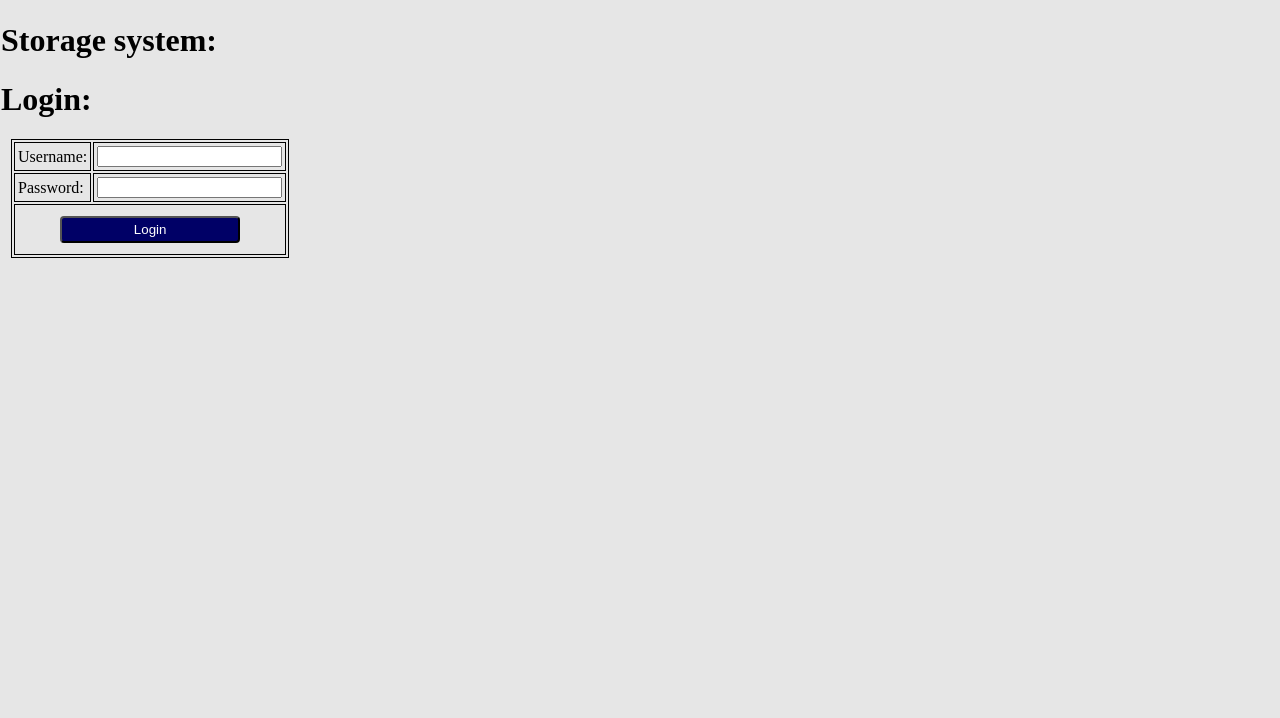
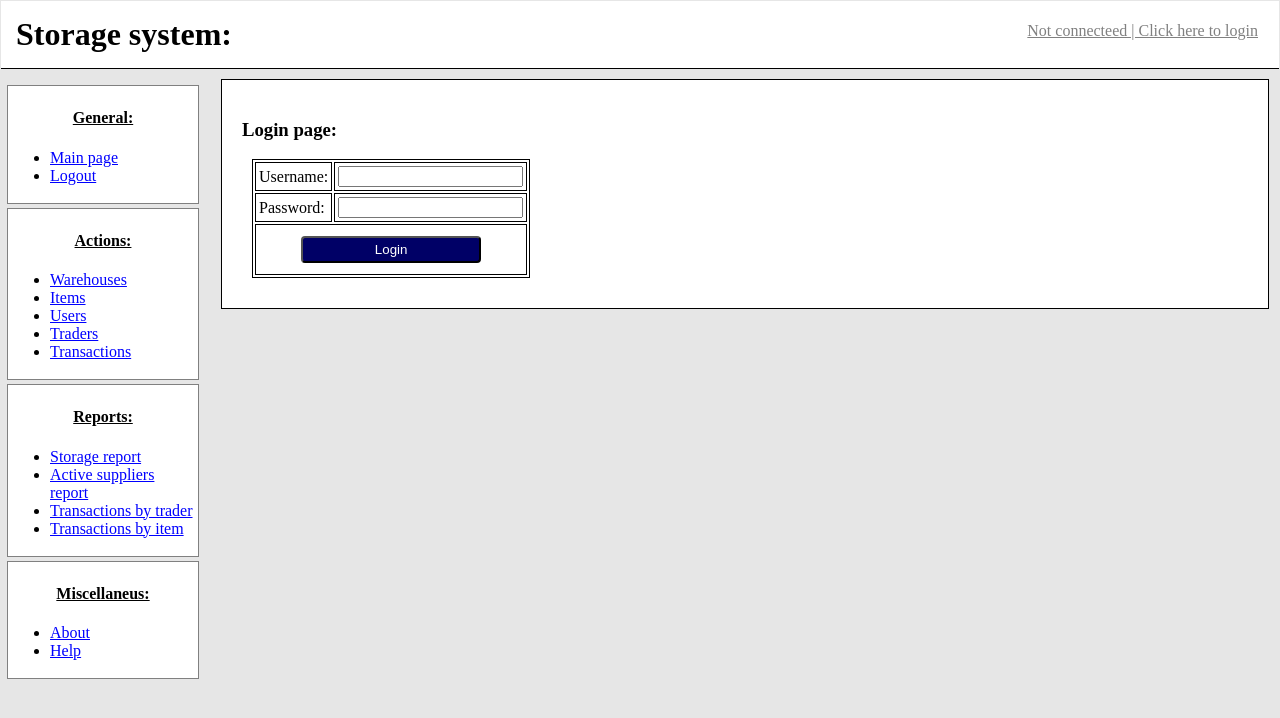
Before and after one commit to idan441/storage_flask_python, a Flask app: page /login in a window 1280 px wide. Shown: the top 718 px of the page. Run offline with Flask 2, Linux system fonts and the light colour scheme.

Commit message:
Added premissions to pages, all unlogged users are reffered to the login page. Also, improved design

```diff
--- a/main.py
+++ b/main.py
@@ -9,15 +9,15 @@ import login #Login module, which is up for logging and supplying user credentia
 import reports #Reports generating functions.
 import traders #Traders functions
 
-app = Flask(__name__)
-app.secret_key = "any random string" #Used to generate sessions, in the login.py module.
+app = Flask(__name__, template_folder="templates")
+app.secret_key = "asdfiklmavzulvclkzncbvjxflhbg" #Used to generate sessions, in the login.py module.
 
 
 
 @app.route('/')
 def main_page():
-	if(login.is_logged_in() == 0):
-		redirect('/login')
+	if(login.is_logged_in() == 0): #Unlogged users - login
+		return redirect("/login")
 
 	return render_template('main.html', page_title="Main page:")
 
@@ -54,6 +54,16 @@ def logout_page():
 	if(login.logout()):
 		return render_template('login.html', message="You logged out successfully! ")
 	return render_template('login.html', warning="Logout failed, please try to logout again! ")
+
+@app.route("/login/not_logged_in")
+def error_not_logged_in():
+	return render_template('login.html', warning="Your are not logged in - only logged in users can access this page! ")
+
+@app.route("/login/not_admin")
+def error_not_admin():
+	if login.is_logged_in() ==0 :
+		redirect("/login/not_logged_in")
+	return render_template('index.html', warning="You have no premissions to watch this page. Only admin user can! ")
 
 
 
@@ -107,10 +117,15 @@ def update_item_page():
 @app.route('/transactions')
 @app.route('/transactions/list')
 def list_transactions_page():
+	if(login.is_logged_in() == 0):#Only logged in users can view this page!
+		return redirect("/login/not_logged_in")
 	return render_template('index.html', page_title="Transactions list: ", content=transactions.transactions_list() )
 
 @app.route('/transactions/new/<transaction_type>', methods=['GET'])
 def new_transaction_page(transaction_type):
+	if(login.is_logged_in() == 0):#Only logged in users can view this page!
+		return redirect("/login/not_logged_in")
+
 	if(int(transaction_type) not in [1,2]):
 		return "wrong value, please choose inside (1) or outside (2) "
 	new_transaction_id = transactions.transaction_new(transaction_type)
@@ -122,6 +137,10 @@ def view_transaction_page(transaction_id):
 	#Viewing a transaction shows information about it - but cannot allow to edit it!
 
 	#Until view is available - sned them to edit mode.
+
+	if(login.is_logged_in() == 0):#Only logged in users can view this page!
+		return redirect("/login/not_logged_in")
+
 	return redirect('/transactions/edit/' + str(transaction_id))
 
 	return render_template('index.html', page_title="View transaction: ", content=transactions.transaction_view(transaction_id) )
@@ -129,6 +148,9 @@ def view_transaction_page(transaction_id):
 @app.route('/transactions/edit/<transaction_id>')
 def edit_transaction_page(transaction_id):
 	#this page allows editing transaction, adding actions to it - and eventually to apply it!
+
+	if(login.is_logged_in() == 0):#Only logged in users can view this page!
+		return redirect("/login/not_logged_in")
 
 	#If information was sent from the form in this page, in order to update the transactino - then try to update it.
 	#Updating of transaction is reffered using POST method.
@@ -141,6 +163,9 @@ def edit_transaction_page(transaction_id):
 @app.route('/transactions/update', methods=['POST'])
 def update_transaction_page():
 	#this page allows editing transaction, adding actions to it - and eventually to apply it!
+
+	if(login.is_logged_in() == 0):#Only logged in users can view this page!
+		return redirect("/login/not_logged_in")
 
 	form_transaction_id = request.form["transaction_id"]
 	form_title = request.form["title"]
@@ -157,36 +182,60 @@ def update_transaction_page():
 @app.route('/transactions/close/<transaction_id>')
 def close_transaction_page(transaction_id):
 	#Close open transactions, later passing the user to view mode. (Because the transaction is closed and can't be edited anymore. )
+
+	if(login.is_logged_in() == 0):#Only logged in users can view this page!
+		return redirect("/login/not_logged_in")
+
 	transactions.transaction_close(transaction_id)
 	return redirect('/transactions/view/' + str(transaction_id))
 
 @app.route('/transactions/open/<transaction_id>')
 def open_transaction_page(transaction_id):
 	#Close open transactions, later passing the user to view mode. (Because the transaction is closed and can't be edited anymore. )
+
+	if(login.is_logged_in() == 0):#Only logged in users can view this page!
+		return redirect("/login/not_logged_in")
+
 	transactions.transaction_open(transaction_id)
 	return redirect('/transactions/edit/' + str(transaction_id))
 
 @app.route('/transactions/cancel/<transaction_id>')
 def cancel_transaction_page(transaction_id):
 	#transactions are not actually deleted from the db, but actually just changing their status, while updating the storage.
+
+	if(login.is_logged_in() == 0):#Only logged in users can view this page!
+		return redirect("/login/not_logged_in")
+
 	transactions.transaction_cancel(transaction_id)
 	return redirect('/transactions/view/' + str(transaction_id))
 
 @app.route('/transactions/uncancel/<transaction_id>')
 def uncancel_transaction_page(transaction_id):
 	#transactions are not actually deleted from the db, but actually just changing their status, while updating the storage.
+
+	if(login.is_logged_in() == 0):#Only logged in users can view this page!
+		return redirect("/login/not_logged_in")
+
 	transactions.transaction_uncancel(transaction_id)
 	return redirect('/transactions/edit/' + str(transaction_id))
 
 @app.route('/transactions/delete/<transaction_id>')
 def delete_transaction_page(transaction_id):
 	#transactions are not actually deleted from the db, but actually just changing their status, while updating the storage.
+
+	if(login.is_logged_in() == 0):#Only logged in users can view this page!
+		return redirect("/login/not_logged_in")
+
 	transactions.transaction_delete(transaction_id)
 	return redirect('/transactions/view/' + str(transaction_id))
 
 @app.route('/transactions/undelete/<transaction_id>')
 def undelete_transaction_page(transaction_id):
 	#transactions are not actually deleted from the db, but actually just changing their status, while updating the storage.
+
+	if(login.is_logged_in() == 0):#Only logged in users can view this page!
+		return redirect("/login/not_logged_in")
+
 	transactions.transaction_undelete(transaction_id)
 	return redirect('/transactions/edit/' + str(transaction_id))
 
@@ -196,6 +245,10 @@ def undelete_transaction_page(transaction_id):
 #Actions can only be added, edited or deleted in uncompleted transactions!
 @app.route('/actions/add', methods=['POST'])
 def add_action_page():
+
+	if(login.is_logged_in() == 0):#Only logged in users can view this page!
+		return redirect("/login/not_logged_in")
+
 	form_transaction_id = request.form["transaction_id"]
 	form_item_id = request.form["item_id"]
 	form_amount = request.form["amount"]
@@ -205,10 +258,18 @@ def add_action_page():
 
 @app.route('/actions/edit/<action_id>')
 def edit_action_form_page(action_id):
+
+	if(login.is_logged_in() == 0):#Only logged in users can view this page!
+		return redirect("/login/not_logged_in")
+
 	return render_template('index.html', page_title="Edit action: ", content=transactions.edit_action_form(action_id) )
 
 @app.route('/actions/edit', methods=['POST'])
 def edit_action_page():
+
+	if(login.is_logged_in() == 0):#Only logged in users can view this page!
+		return redirect("/login/not_logged_in")
+
 	form_transaction_id = request.form["transaction_id"]
 	form_action_id = request.form["action_id"]
 	form_item_id = request.form["item_id"]
@@ -221,6 +282,10 @@ def edit_action_page():
 @app.route('/actions/remove/<action_id>')
 def delete_action_page(action_id):
 	#An action can only be deleted in the transaction is not completed!
+
+	if(login.is_logged_in() == 0):#Only logged in users can view this page!
+		return redirect("/login/not_logged_in")
+
 	conn = db_conn.db_conn()
 	transaction_id_raw = conn.select_query_single_row("SELECT transaction_id FROM actions WHERE action_id = %s" % (action_id))
 	transaction_id = transaction_id_raw[0]
@@ -237,10 +302,16 @@ def delete_action_page(action_id):
 @app.route('/warehouse/')
 @app.route('/warehouse/list')
 def show_warehouse_page():
+	if(login.is_logged_in() == 0):#Only logged in users can view this page!
+		return redirect("/login/not_logged_in")
+
 	return render_template('index.html', page_title="Warehouses list: ", content=wh.wh_list() )
 
 @app.route('/warehouse/add', methods = ['POST'])
 def add_warehouse_page():
+	if(login.is_logged_in() == 0):#Only logged in users can view this page!
+		return redirect("/login/not_logged_in")
+
 	form_wh_name = request.form["wh_name"]
 	form_is_active = request.form["is_active"]
 	if(wh.wh_add(form_wh_name, form_is_active)):
@@ -249,10 +320,16 @@ def add_warehouse_page():
 
 @app.route('/warehouse/edit/<wh_id>')
 def edit_warehouse_page(wh_id):
+	if(login.is_logged_in() == 0):#Only logged in users can view this page!
+		return redirect("/login/not_logged_in")
+
 	return render_template('index.html', page_title="Edit warehuose: " , content=wh.wh_edit(wh_id) )
 
 @app.route('/warehouse/update', methods = ['POST'])
 def update_warehouse_page():
+	if(login.is_logged_in() == 0):#Only logged in users can view this page!
+		return redirect("/login/not_logged_in")
+
 	form_wh_id = request.form["wh_id"]
 	form_wh_name = request.form["wh_name"]
 	form_is_active = request.form["is_active"]
@@ -267,10 +344,16 @@ def update_warehouse_page():
 @app.route('/users/')
 @app.route('/users/list')
 def show_users_page():
+	if(login.is_logged_in_admin() == 0):#Only logged in ADMIN users can view this page!
+		return redirect("/login/not_admin")
+
 	return render_template('index.html', page_title="Users list: ", content=users.users_list() )
 
 @app.route('/users/add', methods = ['POST'])
 def add_user_page():
+	if(login.is_logged_in_admin() == 0):#Only logged in ADMIN users can view this page!
+		return redirect("/login/not_admin")
+
 	form_u_name = request.form["u_name"]
 	form_password = request.form["password"]
 	form_d_name = request.form["d_name"]
@@ -278,10 +361,17 @@ def add_user_page():
 
 @app.route('/users/edit/<u_id>')
 def edit_user_page(u_id):
+	if(login.is_logged_in_admin() == 0):#Only logged in ADMIN users can view this page!
+		return redirect("/login/not_admin")
+
 	return render_template('index.html', page_title="Edit user: " , content=users.user_edit(u_id) )
+
 
 @app.route('/users/update', methods = ['POST'])
 def update_user_page():
+	if(login.is_logged_in_admin() == 0):#Only logged in ADMIN users can view this page!
+		return redirect("/login/not_admin")
+
 	form_u_id = request.form["u_id"]
 	form_u_name = request.form["u_name"]
 	form_d_name = request.form["d_name"]
@@ -290,13 +380,14 @@ def update_user_page():
 
 @app.route('/users/change_password', methods = ['POST'])
 def change_user_password_page():
+	if(login.is_logged_in_admin() == 0):#Only logged in ADMIN users can view this page!
+		return redirect("/login/not_admin")
+
 	form_u_id = request.form["u_id"]
 	form_new_password = request.form["new_password"]
 	if(users.user_change_password(form_u_id, form_new_password)):
 		return render_template('index.html', page_title="Edit user: " , message=" Password changed succesfully! " , content=users.user_edit(form_u_id) )
-	return render_template('index.html', page_title="Edit user: " , warning="Error - Only admin can change password for users! " , content=users.user_edit(form_u_id) )
-
-
+	return render_template('index.html', page_title="Edit user: " , warning=" Password wasn't changed - please try again! " , content=users.user_edit(form_u_id) )
 
 
 
@@ -304,10 +395,16 @@ def change_user_password_page():
 @app.route('/traders/')
 @app.route('/traders/list')
 def show_traders_page():
+	if(login.is_logged_in() == 0):#Only logged in users can view this page!
+		return redirect("/login/not_logged_in")
+
 	return render_template('index.html', page_title="Traders list: ", content=traders.traders_list() )
 
 @app.route('/traders/add', methods = ['GET', 'POST'])
 def add_trader_page():
+	if(login.is_logged_in() == 0):#Only logged in users can view this page!
+		return redirect("/login/not_logged_in")
+
 	if(request.method == 'POST'): #Adding form was sent - then add the new trader
 		form_t_name = request.form["t_name"]
 		form_contact_name = request.form["contact_name"]
@@ -327,10 +424,16 @@ def add_trader_page():
 
 @app.route('/traders/edit/<t_id>', methods=['GET', 'POST'])
 def edit_trader_page(t_id):
+	if(login.is_logged_in() == 0):#Only logged in users can view this page!
+		return redirect("/login/not_logged_in")
+
 	return render_template('index.html', page_title="Edit trader: " , content=traders.trader_edit(t_id) )
 
 @app.route('/traders/update', methods=['POST'])
 def update_trader_page():
+	if(login.is_logged_in() == 0):#Only logged in users can view this page!
+		return redirect("/login/not_logged_in")
+
 	form_t_id = request.form["t_id"]
 	form_t_name = request.form["t_name"]
 	form_contact_name = request.form["contact_name"]
@@ -353,14 +456,23 @@ def update_trader_page():
 #Reports micro-services:
 @app.route('/reports/storage')
 def report_storage_page():
+	if(login.is_logged_in() == 0):#Only logged in users can view this page!
+		return redirect("/login/not_logged_in")
+
 	return render_template('index.html', page_title="Storage report: ", content=reports.storage_report() )
 
 @app.route('/reports/active_suppliers')
 def report_active_suppliers_page():
+	if(login.is_logged_in() == 0):#Only logged in users can view this page!
+		return redirect("/login/not_logged_in")
+
 	return render_template('index.html', page_title="Active suppliers report: ", content=reports.active_suppliers_report() )
 
 @app.route('/reports/transactions_by_trader', methods=['GET','POST'])
 def report_transactions_by_trader_page():
+	if(login.is_logged_in() == 0):#Only logged in users can view this page!
+		return redirect("/login/not_logged_in")
+
 	if(request.args.get("t_id") != None): #If the form was sent - generate the report:
 		t_id = request.args.get('t_id')
 		return render_template('index.html', page_title="Transactions by trader report: ", content=reports.transactions_by_trader_report(t_id) )
@@ -369,6 +481,9 @@ def report_transactions_by_trader_page():
 
 @app.route('/reports/transactions_by_item', methods=['GET','POST'])
 def report_transactions_by_item_page():
+	if(login.is_logged_in() == 0):#Only logged in users can view this page!
+		return redirect("/login/not_logged_in")
+
 	if(request.args.get("i_id") != None): #If the form was sent - generate the report:
 		i_id = request.args.get('i_id')
 		return render_template('index.html', page_title="Transactions by item report: ", content=reports.transactions_by_item_report(i_id) )
@@ -380,4 +495,4 @@ def report_transactions_by_item_page():
 
 
 if __name__ == '__main__':
-	app.run( debug=True )
+	app.run( debug=True, port=5000 )
--- a/reports.py
+++ b/reports.py
@@ -168,6 +168,6 @@ def transactions_by_item_report(i_id):
 					Total items on list: ''' + str(len(actions)) + '''
 					<br />Report generated at: ''' + str(date.today().strftime("%d/%m/%Y")) + '''
 					<br />Generated by: ''' + login.get_d_name() + '''
-					<br />Please note that the item's amount displayed in the top of the report, and in the listed transactions - is right at the moment of generating this report. '''
+					<br /><br />Please note that the item's amount displayed in the top of the report, and in the listed transactions - is right at the moment of generating this report. '''
 
 	return content
--- a/templates/index.html
+++ b/templates/index.html
@@ -55,7 +55,6 @@
 				<ul>
 					<li><a href="/about">About</a></li>
 					<li><a href="/help">Help</a></li>
-					<li><a href="/backup">Backup</a></li>
 				</ul>
 			</div>
 
--- a/templates/login.html
+++ b/templates/login.html
@@ -1,37 +1,7 @@
- <!DOCTYPE html>
-<html>
-	<head>
-		<title>Storage application - Login page</title>
+{% extends "index.html" %}
 
-		<link rel="stylesheet" type="text/css" href="{{ url_for('static', filename='style.css') }}">
-		<meta http-equiv="Content-Type" content="text/html; charset=utf-8">
-	</head>
-	<body>
-
-
-	<h1>Storage system: </h1>
-
-
-	{% if page_title is defined %}
-	<h2>{{ page_title }}</h2>
-	{% endif %}
-
-
-
-<h1>Login: </h1>
-	{% if message is defined %}
-		<div style="background-color:green;color:white;">
-		{{ message|safe }}
-		</div>
-	{% endif %}
-
-	{% if warning is defined %}
-		<div style="background-color:red;color:white;">
-		{{ warning|safe }}
-		</div>
-	{% endif %}
-
-	<div>
+{% block static_html_content %}
+<h3>Login page: </h3>
 <form action="/login" method="post">
 	<table>
 		<tr><td>Username: </td><td><input type="text" name="username" /></td></tr>
@@ -39,8 +9,4 @@
 		<tr><td colspan="2"><input type="submit" value="Login" /></td></tr>
 	</table>
 </form>
-	</div>
-
-
-	</body>
-</html>
+{% endblock %}
```
Also changed, not shown: login.py (+6 -2 lines), templates/help.html (+8 -0 lines). Lines whose indentation alone changed are shown as unchanged.
